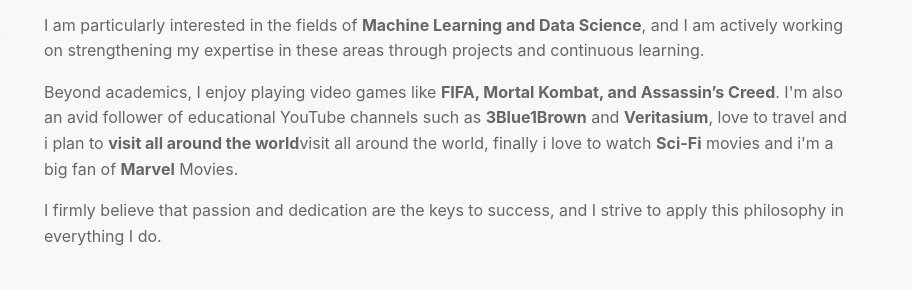
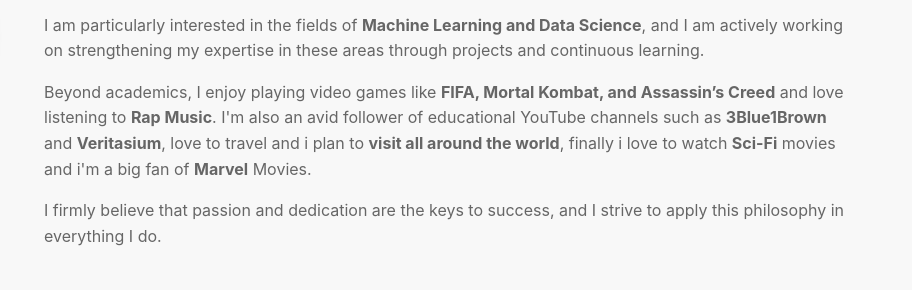
Before and after one commit to imdeadlock/Portfolio, a plain HTML site: page index.html in a window 1280 px wide. Shown: the part 2598-2888 px from the top of the page, 368-1280 px from the left. Drawn offline with Linux system fonts and the light colour scheme.

Commit message:
Update index.html

```diff
--- a/index.html
+++ b/index.html
@@ -213,10 +213,9 @@
                 <p>I am particularly interested in the fields of <b>Machine Learning and Data Science</b>, and I am
                     actively working on strengthening my expertise in these areas through projects and continuous
                     learning.</p>
-                <p>Beyond academics, I enjoy playing video games like <b>FIFA, Mortal Kombat, and Assassin’s Creed</b>.
+                <p>Beyond academics, I enjoy playing video games like <b>FIFA, Mortal Kombat, and Assassin’s Creed</b> and love listening to <b>Rap Music</b>.
                     I'm also an avid follower of educational YouTube channels such as <b>3Blue1Brown</b> and
-                    <b>Veritasium</b>, love to travel and i plan to <b>visit all around the world</b>visit all around
-                    the world, finally i love to watch <b>Sci-Fi</b> movies and i'm a big fan of <b>Marvel</b> Movies.
+                    <b>Veritasium</b>, love to travel and i plan to <b>visit all around the world</b>, finally i love to watch <b>Sci-Fi</b> movies and i'm a big fan of <b>Marvel</b> Movies.
                 </p>
                 <p>I firmly believe that passion and dedication are the keys to success, and I strive to apply this
                     philosophy in everything I do.</p>
```
